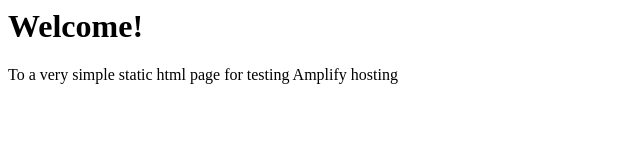
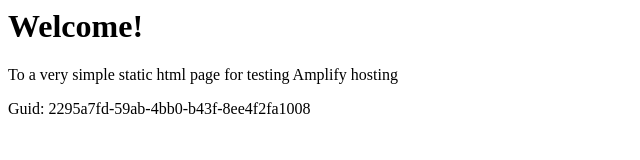
Before and after one commit to aws-aemilia-dub/Github-PR-Commit-Integration-Test-DoNotTouch-Gith-P5X5MO5I-v1-prod-eu-west-1, a website: page src/index.html in a window 1280 px wide. Shown: the whole page, without its empty margins (0-640 px from the left). Drawn offline with Linux system fonts and the light colour scheme.

Commit message:
commit from integ tests

```diff
--- a/src/index.html
+++ b/src/index.html
@@ -1,3 +1,5 @@
+
+
 <html lang="en">
 
 <head>
@@ -10,6 +12,6 @@
 <body>
     <h1>Welcome!</h1>
     <p>To a very simple static html page for testing Amplify hosting</p>
-</body>
+    <p>Guid: 2295a7fd-59ab-4bb0-b43f-8ee4f2fa1008</p></body>
 
 </html>
```
